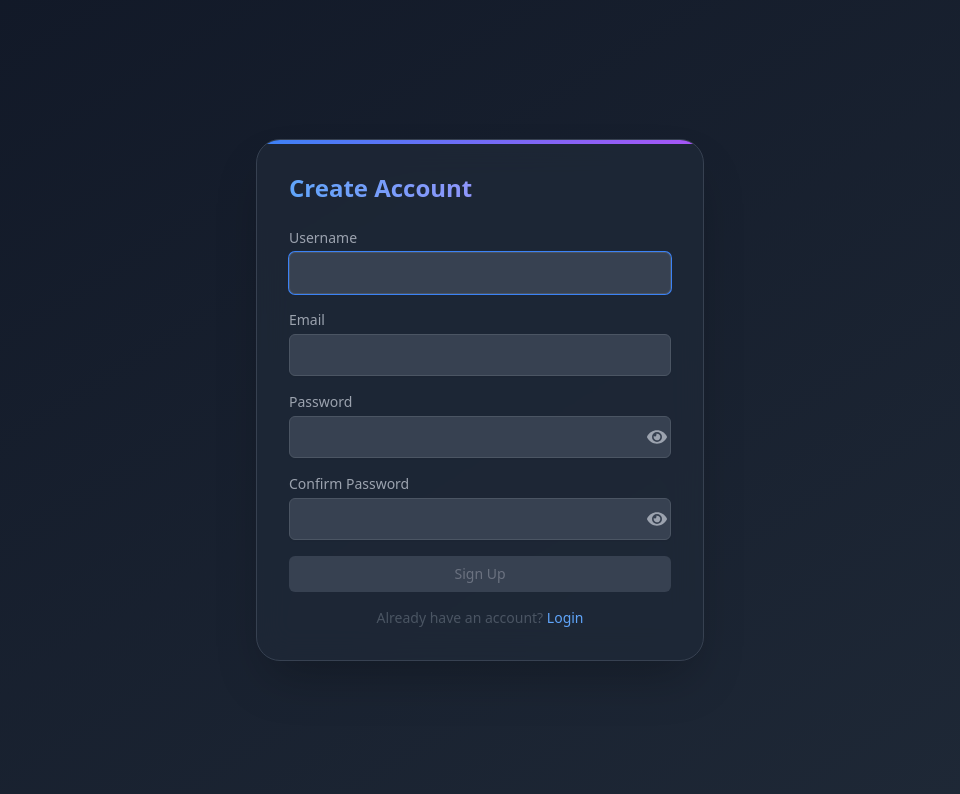
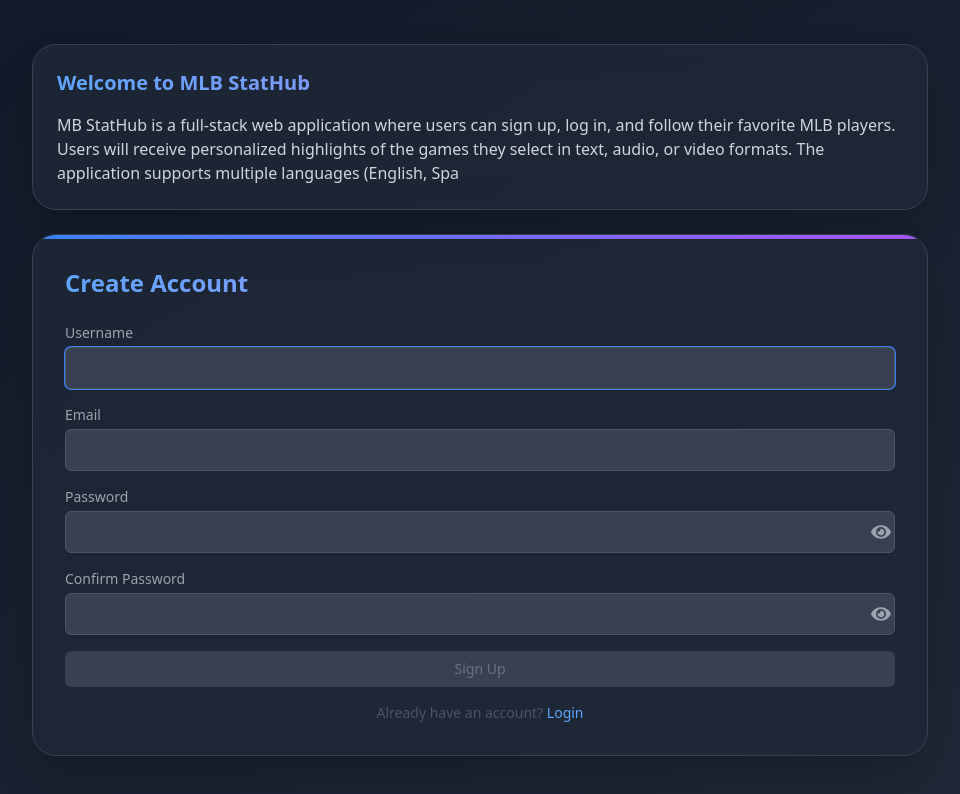
Before and after one commit to Rachel-XMR/MLB-StatHub, a React (Create React App) app: page / in a window 1280 px wide. Shown: the top 794 px of the page, without its empty margins (160-1120 px from the left). Built offline with nearby package versions, Linux system fonts and the light colour scheme.

Commit message:
incorporate app description component

```diff
--- a/src/SignupForm.js
+++ b/src/SignupForm.js
@@ -2,6 +2,7 @@
 import { Link } from 'react-router-dom';
 import { FaCheckCircle, FaTimesCircle, FaEye, FaEyeSlash } from 'react-icons/fa';
 import axios from 'axios';
+import AppDescription from './AppDescription'
 
 // Validation patterns
 const USER_REGEX = /^[a-zA-Z][a-zA-Z0-9-_]{3,23}$/;
@@ -262,7 +263,9 @@
   // Form layout
   return (
     <div className="min-h-screen flex items-center justify-center bg-gradient-to-br from-gray-900 to-gray-800 p-6">
-      <div className="bg-gray-800/80 backdrop-blur-lg p-8 rounded-3xl shadow-2xl w-full max-w-md border border-gray-700 relative overflow-hidden">
+      <div className="w-full max-w-4xl">
+        <AppDescription />
+        <div className="bg-gray-800/80 backdrop-blur-lg p-8 rounded-3xl shadow-2xl border border-gray-700 relative overflow-hidden">
           <div className="absolute top-0 left-0 w-full h-1 bg-gradient-to-r from-blue-500 to-purple-500"></div>
           {errMsg && (
             <div
@@ -306,7 +309,8 @@
           </p>
         </div>
       </div>
-  );
+    </div>
+  )
 };
 
 export default SignupForm;
```
Lines whose indentation alone changed are shown as unchanged.
